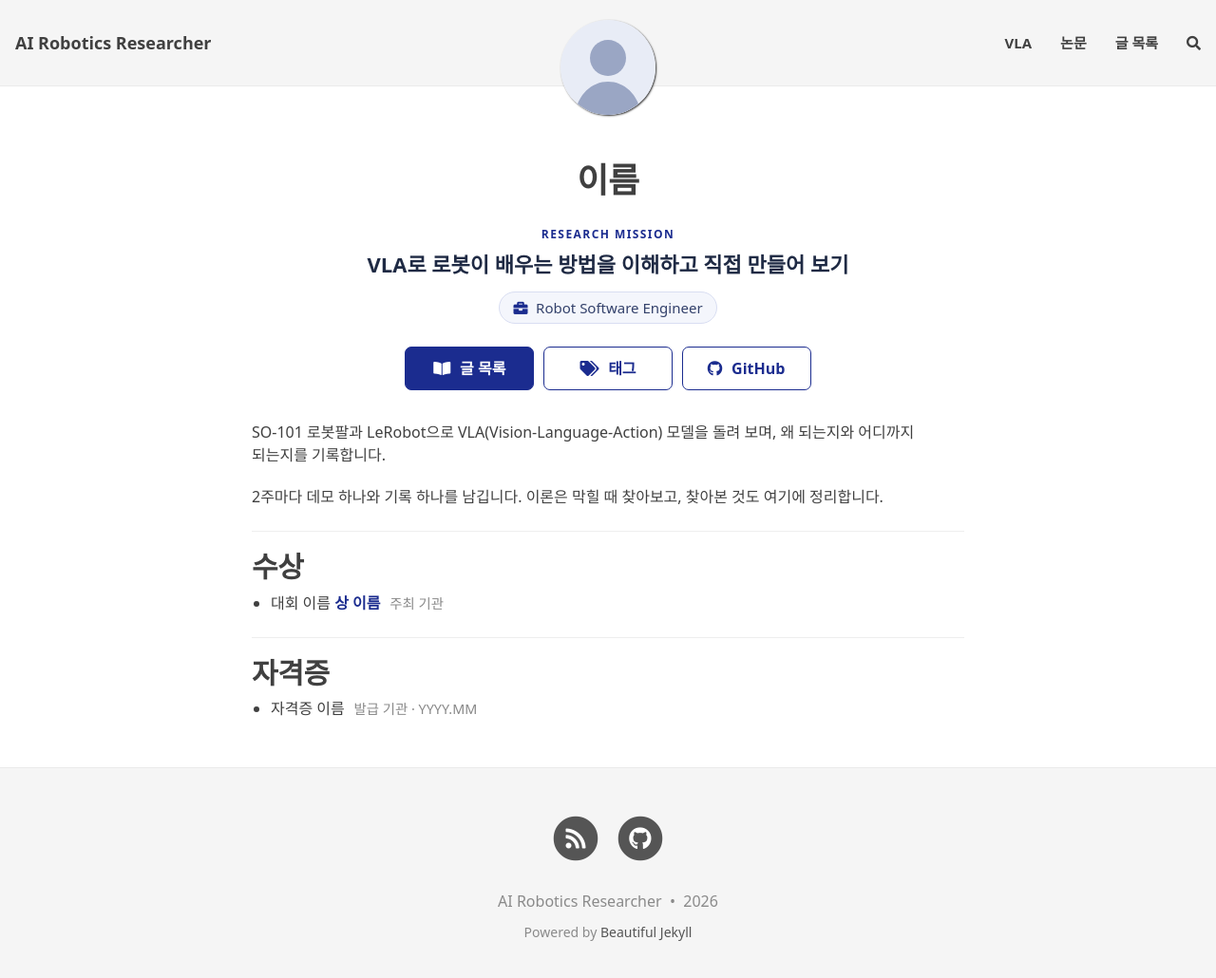
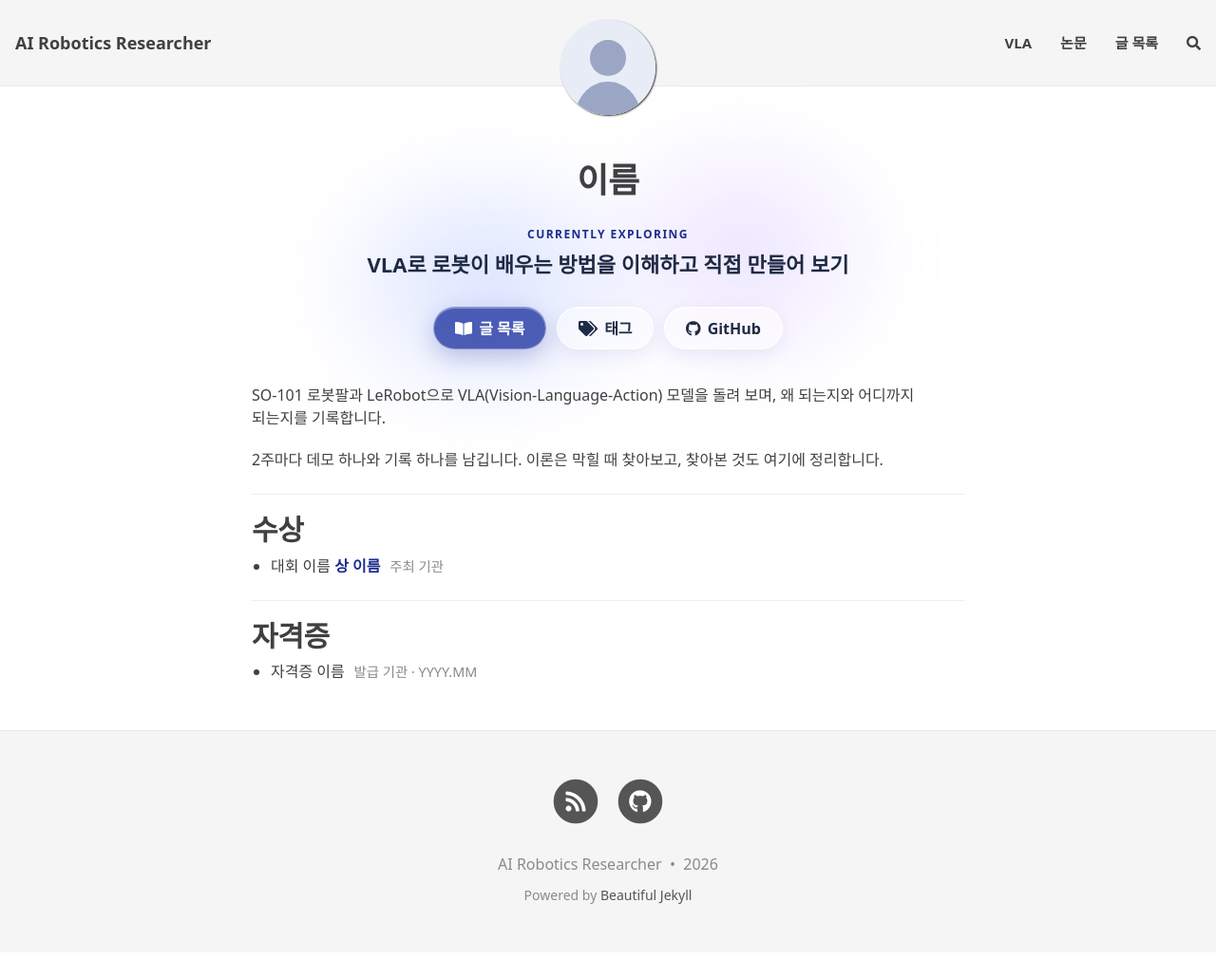
Before and after one commit to chanyee725/chanyee725, a Jekyll site: the page built from index.html, in a window 1280 px wide and 1042 px high. Shown: the top 1030 px of the window at 95% size. Built offline with Jekyll 4.4.1, drawn with Linux system fonts in a browser that asks for light colours; nearby versions of some CDN libraries; some web fonts are replaced; the list of posts is cut into pages by our own code; comment, search, counter and statistics services are not loaded.

Commit message:
feat: glass pill buttons, editable focus label, drop role pill
Co-Authored-By: Claude Opus 5.5 (1M context) <noreply@anthropic.com>

```diff
--- a/_data/profile.yml
+++ b/_data/profile.yml
@@ -1,7 +1,7 @@
 # 첫 화면 프로필. 아래 예시를 실제 내용으로 바꿔 쓴다.
 name: 이름
+label: Currently Exploring
 mission: VLA로 로봇이 배우는 방법을 이해하고 직접 만들어 보기
-role: Robot Software Engineer
 
 # awards: title(대회), prize(상), org(주최)
 # certifications: title(자격증), org(발급 기관), date(취득 연월)
--- a/assets/css/custom.css
+++ b/assets/css/custom.css
@@ -60,46 +60,72 @@ h4 {
   font-weight: 600;
   color: #1f2a44;
 }
-.home-role {
-  display: inline-block;
-  margin: 0 0 1.5rem;
-  padding: 0.3rem 0.9rem;
-  border: 1px solid #d9def2;
-  border-radius: 999px;
-  background: #f4f6fc;
-  font-size: 15px;
-  color: #33416b;
-}
-.home-role i {
-  margin-right: 0.3rem;
-  color: #1b2c8f;
-}
 .home-ctas {
   display: flex;
   flex-wrap: wrap;
   justify-content: center;
-  gap: 0.6rem;
-  margin-bottom: 2rem;
+  gap: 0.7rem;
+  margin: 1.75rem 0 2.25rem;
 }
+
+/* 유리 느낌 둥근 버튼: 반투명 바탕 + 흐림 + 밝은 테두리 */
 .home-cta {
-  min-width: 8.5rem;
-  padding: 10px 15px;
-  border: 1px solid #1b2c8f;
-  border-radius: 7px;
+  display: inline-flex;
+  align-items: center;
+  gap: 0.45rem;
+  padding: 0.6rem 1.35rem;
+  border: 1px solid rgba(255, 255, 255, 0.7);
+  border-radius: 999px;
+  background: rgba(255, 255, 255, 0.45);
+  -webkit-backdrop-filter: blur(14px) saturate(160%);
+  backdrop-filter: blur(14px) saturate(160%);
+  box-shadow:
+    0 6px 20px rgba(27, 44, 143, 0.08),
+    inset 0 1px 0 rgba(255, 255, 255, 0.8);
   font-weight: 600;
-  color: #1b2c8f !important;
+  color: #1f2a44 !important;
   text-decoration: none !important;
+  transition: transform 0.15s ease, box-shadow 0.15s ease, background 0.15s ease;
 }
-.home-cta i {
-  margin-right: 0.35rem;
+.home-cta:hover {
+  transform: translateY(-1px);
+  background: rgba(255, 255, 255, 0.65);
+  box-shadow:
+    0 10px 26px rgba(27, 44, 143, 0.12),
+    inset 0 1px 0 rgba(255, 255, 255, 0.9);
 }
 .home-cta--primary {
-  background: #1b2c8f;
+  border-color: rgba(255, 255, 255, 0.35);
+  background: rgba(31, 52, 160, 0.78);
   color: #fff !important;
+  box-shadow:
+    0 8px 24px rgba(27, 44, 143, 0.25),
+    inset 0 1px 0 rgba(255, 255, 255, 0.35);
 }
-.home-cta:hover {
-  opacity: 0.88;
+.home-cta--primary:hover {
+  background: rgba(31, 52, 160, 0.88);
 }
+
+/* 유리가 보이도록 이름·버튼 뒤에 옅은 색 번짐 */
+.home {
+  position: relative;
+  isolation: isolate;
+}
+.home-glow {
+  position: absolute;
+  z-index: -1;
+  top: -1rem;
+  left: 50%;
+  width: min(640px, 100%);
+  height: 340px;
+  transform: translateX(-50%);
+  background:
+    radial-gradient(closest-side at 30% 55%, rgba(120, 150, 255, 0.28), transparent),
+    radial-gradient(closest-side at 72% 45%, rgba(160, 120, 255, 0.2), transparent);
+  filter: blur(30px);
+  pointer-events: none;
+}
+
 .home-bio {
   text-align: left;
 }
--- a/index.html
+++ b/index.html
@@ -6,12 +6,11 @@ title: AI Robotics Researcher
 {% assign p = site.data.profile %}
 
 <div class="home">
+  <div class="home-glow" aria-hidden="true"></div>
   <h1 class="home-name">{{ p.name }}</h1>
 
-  <p class="home-label">Research Mission</p>
+  <p class="home-label">{{ p.label }}</p>
   <p class="home-mission">{{ p.mission }}</p>
-
-  <p class="home-role"><i class="fas fa-briefcase" aria-hidden="true"></i> {{ p.role }}</p>
 
   <div class="home-ctas">
     <a class="home-cta home-cta--primary" href="{{ '/posts' | relative_url }}"><i class="fas fa-book-open" aria-hidden="true"></i> 글 목록</a>
```
